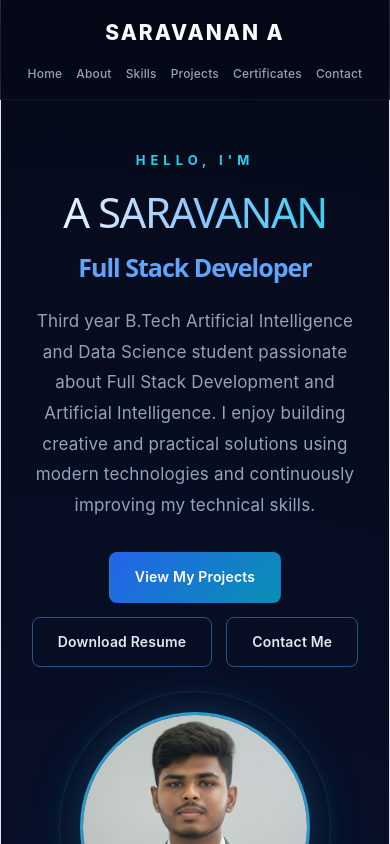
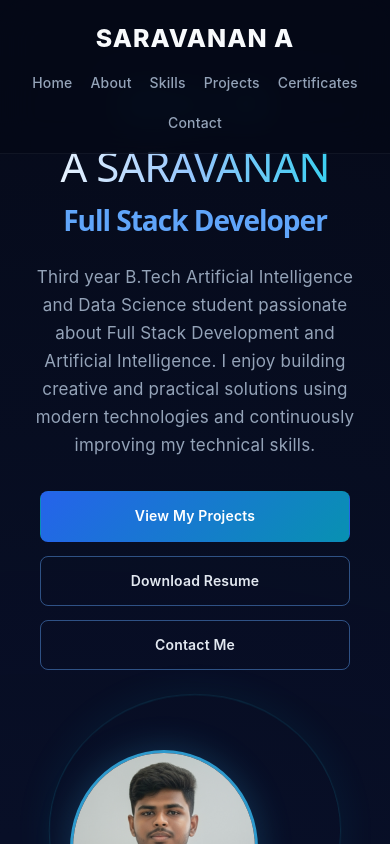
Before and after one commit to saravanan2212-ai/saravanan-portfolio, a React (Vite) app: page / in a window 390 px wide. Shown: the top 844 px of the page. Built offline with nearby package versions, Linux system fonts and the light colour scheme.

Commit message:
Update portfolio

```diff
--- a/src/App.css
+++ b/src/App.css
@@ -1242,3 +1242,105 @@ section h2 span {
   color: #38bdf8;
   text-decoration: none;
 }
+
+/* =========================================
+   MOBILE RESPONSIVE - PORTFOLIO
+========================================= */
+
+@media (max-width: 600px) {
+
+  #root {
+    width: 100%;
+    max-width: 100%;
+    border-inline: none;
+  }
+
+  /* NAVBAR */
+  nav {
+    padding: 18px 20px !important;
+  }
+
+  .logo {
+    font-size: 25px !important;
+    letter-spacing: 1px;
+  }
+
+  /* NAV LINKS */
+  nav ul,
+  .nav-links {
+    gap: 18px !important;
+    flex-wrap: wrap;
+    justify-content: center;
+  }
+
+  nav a {
+    font-size: 14px !important;
+  }
+
+
+  /* HERO */
+  .hero {
+    padding: 65px 22px 70px !important;
+    min-height: auto !important;
+  }
+
+  .hero h1 {
+    font-size: 42px !important;
+    line-height: 1.1 !important;
+    letter-spacing: -1px !important;
+    margin: 15px 0 !important;
+  }
+
+  .hero h2,
+  .hero .role {
+    font-size: 28px !important;
+    line-height: 1.2 !important;
+  }
+
+  .hero p {
+    max-width: 100% !important;
+    font-size: 17px !important;
+    line-height: 1.65 !important;
+    margin: 25px auto !important;
+  }
+
+
+  /* HERO BUTTONS */
+  .hero-buttons,
+  .hero-actions {
+    width: 100%;
+    display: flex !important;
+    flex-direction: column !important;
+    gap: 14px !important;
+    align-items: center;
+  }
+
+  .hero-buttons a,
+  .hero-actions a,
+  .hero button {
+    width: 100% !important;
+    max-width: 310px;
+    box-sizing: border-box;
+    text-align: center;
+  }
+
+
+  /* PROFILE IMAGE */
+  .hero img {
+    max-width: 250px !important;
+    width: 75% !important;
+    height: auto !important;
+    margin-top: 35px !important;
+  }
+
+
+  /* SECTIONS */
+  section {
+    padding-left: 20px !important;
+    padding-right: 20px !important;
+  }
+
+  section h2 {
+    font-size: 32px !important;
+  }
+}
```
